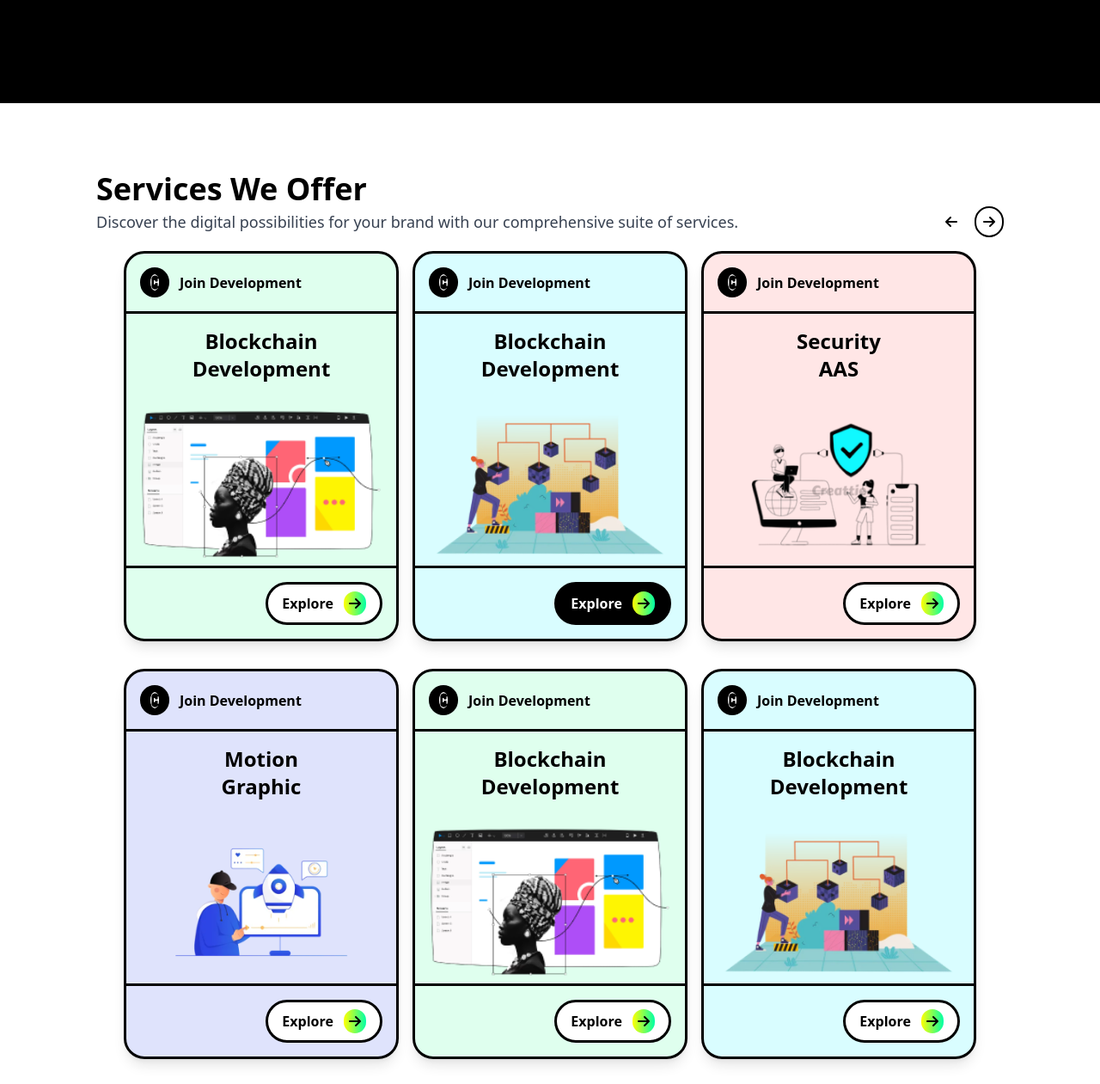
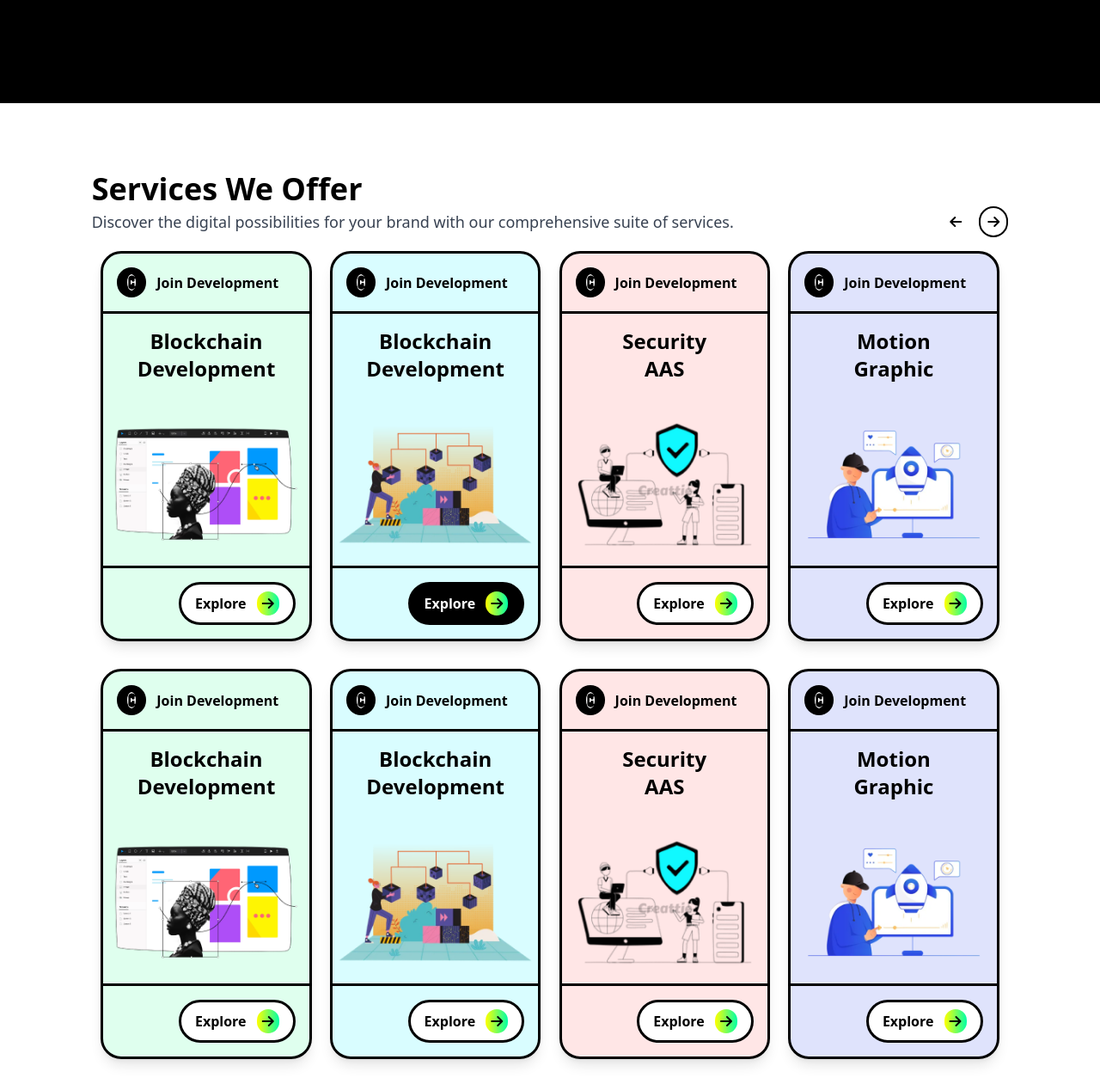
Before and after one commit to AryanThadani02/Chainnetwork-Task, a plain HTML site: page index.html in a window 1280 px wide. Shown: the part 680-1941 px from the top of the page at 86% size. Drawn offline with nearby package versions, Linux system fonts and the light colour scheme.

Commit message:
rectified service section

```diff
--- a/index.html
+++ b/index.html
@@ -130,16 +130,16 @@
     </div>
 
     <!-- Service Section -->
-    <section>
-      <div class="lg:mx-28 mx-6 text-center pt-20 max-w-4xl">
+    <section class="w-5/6 mx-auto">
+      <div class="text-center pt-20 max-w-4xl">
         <h2 class="text-black text-3xl lg:text-4xl font-bold text-left">
           Services We Offer
         </h2>
       </div>
       <!-- Flex Container for Cards -->
-      <div class="flex flex-wrap w-screen justify-center">
+      <div class="flex flex-wrap">
         <div
-          class="lg:mx-28 mx-6 flex flex-col md:flex-row justify-between items-center w-full"
+          class="flex flex-col md:flex-row justify-between items-center w-full"
         >
           <p class="text-gray-700 text-base md:text-lg max-w-3/4 mb-4 md:mb-0">
             Discover the digital possibilities for your brand with our
@@ -155,9 +155,10 @@
           </div>
         </div>
 
+        <div class="flex flex-wrap">
           <!-- Card 1 -->
           <div
-          class="w-80 rounded-3xl overflow-hidden shadow-lg mx-2 my-4 border-[3px] border-black"
+            class="xl:w-[23%] lg:w-[30%] sm:w-[45%] w-[90%] rounded-3xl overflow-hidden shadow-lg mx-auto my-4 border-[3px] border-black"
             style="background-color: rgba(43, 255, 138, 0.15)"
           >
             <!-- Card Header -->
@@ -201,7 +202,7 @@
 
           <!-- Card 2 -->
           <div
-          class="w-80 rounded-3xl overflow-hidden shadow-lg mx-2 my-4 border-[3px] border-black"
+            class="xl:w-[23%] lg:w-[30%] sm:w-[45%] w-[90%] rounded-3xl overflow-hidden shadow-lg mx-auto my-4 border-[3px] border-black"
             style="background-color: rgba(0, 240, 255, 0.15)"
           >
             <!-- Card Header -->
@@ -245,7 +246,7 @@
 
           <!-- Card 3 -->
           <div
-          class="w-80 rounded-3xl overflow-hidden shadow-lg mx-2 my-4 border-[3px] border-black"
+            class="xl:w-[23%] lg:w-[30%] sm:w-[45%] w-[90%] rounded-3xl overflow-hidden shadow-lg mx-auto my-4 border-[3px] border-black"
             style="background-color: rgba(252, 89, 89, 0.15)"
           >
             <!-- Card Header -->
@@ -289,7 +290,7 @@
 
           <!-- Card 4 -->
           <div
-          class="w-80 rounded-3xl overflow-hidden shadow-lg mx-2 my-4 border-[3px] border-black"
+            class="xl:w-[23%] lg:w-[30%] sm:w-[45%] w-[90%] rounded-3xl overflow-hidden shadow-lg mx-auto my-4 border-[3px] border-black"
             style="background-color: rgba(45, 69, 230, 0.15)"
           >
             <!-- Card Header -->
@@ -332,7 +333,7 @@
           </div>
           <!-- Card 5 -->
           <div
-          class="w-80 rounded-3xl overflow-hidden shadow-lg mx-2 my-4 border-[3px] border-black"
+            class="xl:w-[23%] lg:w-[30%] sm:w-[45%] w-[90%] rounded-3xl overflow-hidden shadow-lg mx-auto my-4 border-[3px] border-black"
             style="background-color: rgba(43, 255, 138, 0.15)"
           >
             <!-- Card Header -->
@@ -376,7 +377,7 @@
 
           <!-- Card 6 -->
           <div
-          class="w-80 rounded-3xl overflow-hidden shadow-lg mx-2 my-4 border-[3px] border-black"
+            class="xl:w-[23%] lg:w-[30%] sm:w-[45%] w-[90%] rounded-3xl overflow-hidden shadow-lg mx-auto my-4 border-[3px] border-black"
             style="background-color: rgba(0, 240, 255, 0.15)"
           >
             <!-- Card Header -->
@@ -420,7 +421,7 @@
 
           <!-- Card 7 -->
           <div
-          class="w-80 rounded-3xl overflow-hidden shadow-lg mx-2 my-4 border-[3px] border-black"
+            class="xl:w-[23%] lg:w-[30%] sm:w-[45%] w-[90%] rounded-3xl overflow-hidden shadow-lg mx-auto my-4 border-[3px] border-black"
             style="background-color: rgba(252, 89, 89, 0.15)"
           >
             <!-- Card Header -->
@@ -464,7 +465,7 @@
 
           <!-- Card 8 -->
           <div
-          class="w-80 rounded-3xl overflow-hidden shadow-lg mx-2 my-4 border-[3px] border-black"
+            class="xl:w-[23%] lg:w-[30%] sm:w-[45%] w-[90%] rounded-3xl overflow-hidden shadow-lg mx-auto my-4 border-[3px] border-black"
             style="background-color: rgba(45, 69, 230, 0.15)"
           >
             <!-- Card Header -->
@@ -506,6 +507,7 @@
             </div>
           </div>
         </div>
+      </div>
     </section>
 
     <!-- Footer -->
```
Lines whose indentation alone changed are shown as unchanged.
